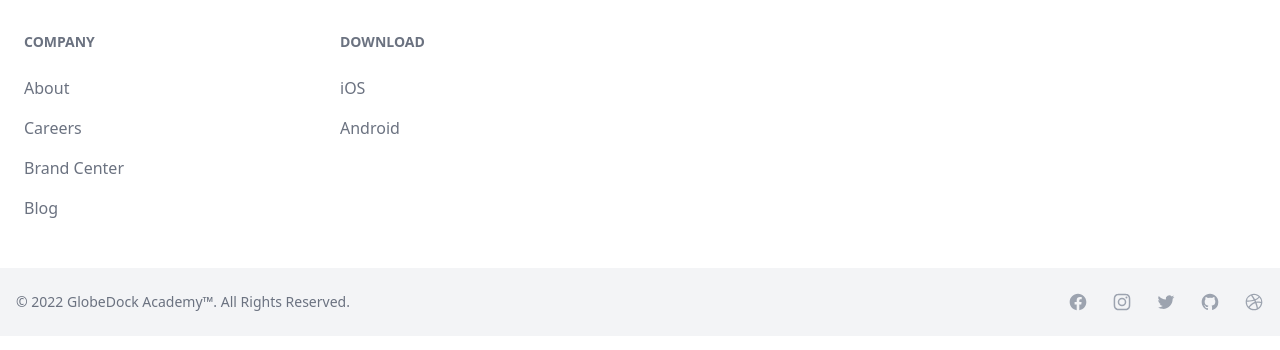
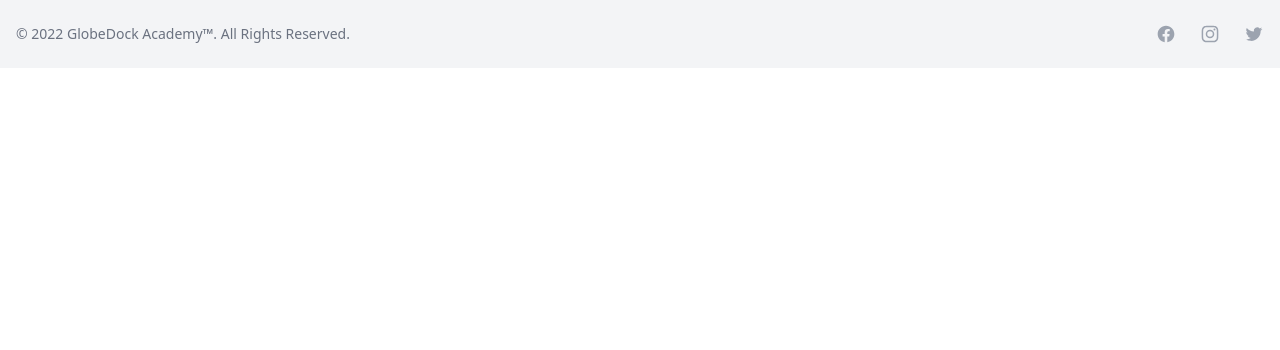
Before and after one commit to Yaltopia/globedockweb, a Next.js app: page /components/Footer in a window 1280 px wide. Shown: the top 350 px of the page. Built offline with nearby package versions, Linux system fonts and the light colour scheme.

Commit message:
more-addtions-comment-2

```diff
--- a/pages/_app.js
+++ b/pages/_app.js
@@ -1,4 +1,6 @@
 import '../styles/globals.css';
+
+
 
 function MyApp({ Component, pageProps }) {
   return <Component {...pageProps} />
--- a/pages/components/FAQ.js
+++ b/pages/components/FAQ.js
@@ -15,7 +15,7 @@ export default function FAQ() {
         setIsOpenedS(wasOpened2 => !wasOpened2);
     }
     return (
-        <div className="mt-10" id="faq">
+        <div className="mt-10 lg:mx-20" id="faq">
             <div className="text-center mt-10m space-y-2">
                 <p className="text-sm">FAQ</p>
                 <h1 className="text-2xl lg:text-4xl text-purple-600">Frequently Asked Question</h1>
--- a/pages/components/Footer.js
+++ b/pages/components/Footer.js
@@ -5,36 +5,6 @@ export default function Footer() {
     return (
         <div>
             <footer className="bg-white dark:bg-gray-900">
-                <div className="grid grid-cols-2 gap-8 py-8 px-6 md:grid-cols-4">
-                    <div>
-                        <h2 className="mb-6 text-sm font-semibold text-gray-500 uppercase dark:text-gray-400">Company</h2>
-                        <ul className="text-gray-500 dark:text-gray-400">
-                            <li className="mb-4">
-                                <a href="#" className=" hover:underline">About</a>
-                            </li>
-                            <li className="mb-4">
-                                <a href="#" className="hover:underline">Careers</a>
-                            </li>
-                            <li className="mb-4">
-                                <a href="#" className="hover:underline">Brand Center</a>
-                            </li>
-                            <li className="mb-4">
-                                <a href="#" className="hover:underline">Blog</a>
-                            </li>
-                        </ul>
-                    </div>
-                    <div>
-                        <h2 className="mb-6 text-sm font-semibold text-gray-500 uppercase dark:text-gray-400">Download</h2>
-                        <ul className="text-gray-500 dark:text-gray-400">
-                            <li className="mb-4">
-                                <a href="#" className="hover:underline">iOS</a>
-                            </li>
-                            <li className="mb-4">
-                                <a href="#" className="hover:underline">Android</a>
-                            </li>
-                        </ul>
-                    </div>
-                </div>
                 <div className="py-6 px-4 bg-gray-100 dark:bg-gray-700 md:flex md:items-center md:justify-between">
         <span className="text-sm text-gray-500 dark:text-gray-300 sm:text-center">© 2022 <a
             href="https://flowbite.com/">GlobeDock Academy™</a>. All Rights Reserved.
@@ -63,22 +33,6 @@ export default function Footer() {
                             </svg>
                             <span className="sr-only">Twitter page</span>
                         </a>
-                        <a href="#" className="text-gray-400 hover:text-gray-900 dark:hover:text-white">
-                            <svg className="w-5 h-5" fill="currentColor" viewBox="0 0 24 24" aria-hidden="true">
-                                <path fill-rule="evenodd"
-                                      d="M12 2C6.477 2 2 6.484 2 12.017c0 4.425 2.865 8.18 6.839 9.504.5.092.682-.217.682-.483 0-.237-.008-.868-.013-1.703-2.782.605-3.369-1.343-3.369-1.343-.454-1.158-1.11-1.466-1.11-1.466-.908-.62.069-.608.069-.608 1.003.07 1.531 1.032 1.531 1.032.892 1.53 2.341 1.088 2.91.832.092-.647.35-1.088.636-1.338-2.22-.253-4.555-1.113-4.555-4.951 0-1.093.39-1.988 1.029-2.688-.103-.253-.446-1.272.098-2.65 0 0 .84-.27 2.75 1.026A9.564 9.564 0 0112 6.844c.85.004 1.705.115 2.504.337 1.909-1.296 2.747-1.027 2.747-1.027.546 1.379.202 2.398.1 2.651.64.7 1.028 1.595 1.028 2.688 0 3.848-2.339 4.695-4.566 4.943.359.309.678.92.678 1.855 0 1.338-.012 2.419-.012 2.747 0 .268.18.58.688.482A10.019 10.019 0 0022 12.017C22 6.484 17.522 2 12 2z"
-                                      clip-rule="evenodd"/>
-                            </svg>
-                            <span className="sr-only">GitHub account</span>
-                        </a>
-                        <a href="#" className="text-gray-400 hover:text-gray-900 dark:hover:text-white">
-                            <svg className="w-5 h-5" fill="currentColor" viewBox="0 0 24 24" aria-hidden="true">
-                                <path fill-rule="evenodd"
-                                      d="M12 2C6.48 2 2 6.48 2 12s4.48 10 10 10c5.51 0 10-4.48 10-10S17.51 2 12 2zm6.605 4.61a8.502 8.502 0 011.93 5.314c-.281-.054-3.101-.629-5.943-.271-.065-.141-.12-.293-.184-.445a25.416 25.416 0 00-.564-1.236c3.145-1.28 4.577-3.124 4.761-3.362zM12 3.475c2.17 0 4.154.813 5.662 2.148-.152.216-1.443 1.941-4.48 3.08-1.399-2.57-2.95-4.675-3.189-5A8.687 8.687 0 0112 3.475zm-3.633.803a53.896 53.896 0 013.167 4.935c-3.992 1.063-7.517 1.04-7.896 1.04a8.581 8.581 0 014.729-5.975zM3.453 12.01v-.26c.37.01 4.512.065 8.775-1.215.25.477.477.965.694 1.453-.109.033-.228.065-.336.098-4.404 1.42-6.747 5.303-6.942 5.629a8.522 8.522 0 01-2.19-5.705zM12 20.547a8.482 8.482 0 01-5.239-1.8c.152-.315 1.888-3.656 6.703-5.337.022-.01.033-.01.054-.022a35.318 35.318 0 011.823 6.475 8.4 8.4 0 01-3.341.684zm4.761-1.465c-.086-.52-.542-3.015-1.659-6.084 2.679-.423 5.022.271 5.314.369a8.468 8.468 0 01-3.655 5.715z"
-                                      clip-rule="evenodd"/>
-                            </svg>
-                            <span className="sr-only">Dribbble account</span>
-                        </a>
                     </div>
                 </div>
             </footer>
--- a/pages/components/Hero.js
+++ b/pages/components/Hero.js
@@ -2,7 +2,7 @@
 
 export default function Hero() {
     return (
-        <div className="flex flex-col items-center justify-center text-center space-y-4 mx-10 my-32 py-10">
+        <div className="flex flex-col items-center justify-center text-center space-y-4 mx-10 lg:mx-20 my-32 py-10">
             <h1 className="text-4xl text-purple-600 ">Lorem Ipsum</h1>
             <p className="text-xl lg:w-1/2 mx-5">Lorem ipsum dolor sit amet, consectetur adipiscing elit.
                 Platea dolor, sodales odio habitant sodales tortor.
--- a/pages/components/NavBar.js
+++ b/pages/components/NavBar.js
@@ -33,10 +33,10 @@ export default function Navbar() {
 
     const [open, setOpen] = useState(false)
     return (
-        <nav className="flex filter bg-white px-4 py-4 h-20 items-center mx-10 mt-5">
+        <nav className="flex filter bg-white px-4 py-4 h-20 items-center mx-10 mt-5 space-x-3">
             <MobileNav open={open} setOpen={setOpen}/>
-            <div className="w-3/12 flex items-center">
-                <Image src={Logo} width={ "150px"} height={"50px"}/>
+            <div className="lg:w-3/12 md:w-3/12 w-1/2 flex items-center justify-items-start">
+                <Image src={Logo} width={ "150px"} height={"50px"} className="image"/>
             </div>
             <div className="w-9/12 flex justify-end items-center">
 
@@ -49,7 +49,7 @@ export default function Navbar() {
                     <span className={`h-1 w-full bg-black rounded-lg transform transition duration-300 ease-in-out ${open ? "-rotate-45 -translate-y-3.5" : ""}`} />
                 </div>
 
-                <div className="hidden md:flex space-x-24 items-center justify-center">
+                <div className="hidden md:flex space-x-10 lg:space-x-24 items-center justify-center">
                     <a href="#" className="text-base text-gray-900 hover:text-purple-600">
                         Home
                     </a>
--- a/styles/globals.css
+++ b/styles/globals.css
@@ -7,8 +7,19 @@
 height: 500px;
 }
 
+body {
+
+}
+
 @media screen and (max-width: 767px) {
     .aboutsec {
        height: 100vh;
     }
 }
+
+@media screen and (max-width: 752px) {
+    .image {
+        width: 200px;
+        height: 100px;
+    }
+}
```
Also changed, not shown: pages/index.js (+51 -12 lines).
